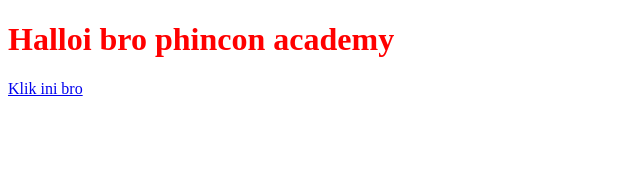
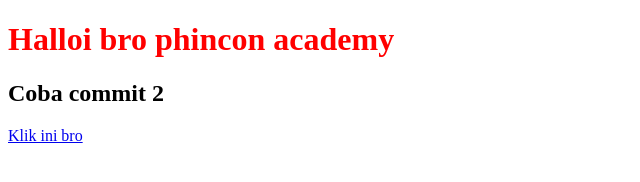
Before and after one commit to Manusiajago/bc_phincon_2, a plain HTML site: page index.html in a window 1280 px wide. Shown: the whole page, without its empty margins (0-640 px from the left). Drawn offline with Linux system fonts and the light colour scheme.

```diff
--- a/index.html
+++ b/index.html
@@ -12,6 +12,7 @@
 <body>
 
     <h1> Halloi bro phincon academy</h1>
+    <h2>Coba commit 2</h2>
     <a
         href="https://www.google.com/search?q=phincon+academy&oq=phincon&gs_lcrp=EgZjaHJvbWUqBwgBEAAYgAQyCQgAEEUYORiABDIHCAEQABiABDIHCAIQABiABDIHCAMQABiABDIHCAQQABiABDIHCAUQABiABDIHCAYQABiABDIHCAcQABiABDIGCAgQRRg90gEIMjY4M2owajGoAgCwAgA&sourceid=chrome&ie=UTF-8">Klik
         ini bro</a>
```
